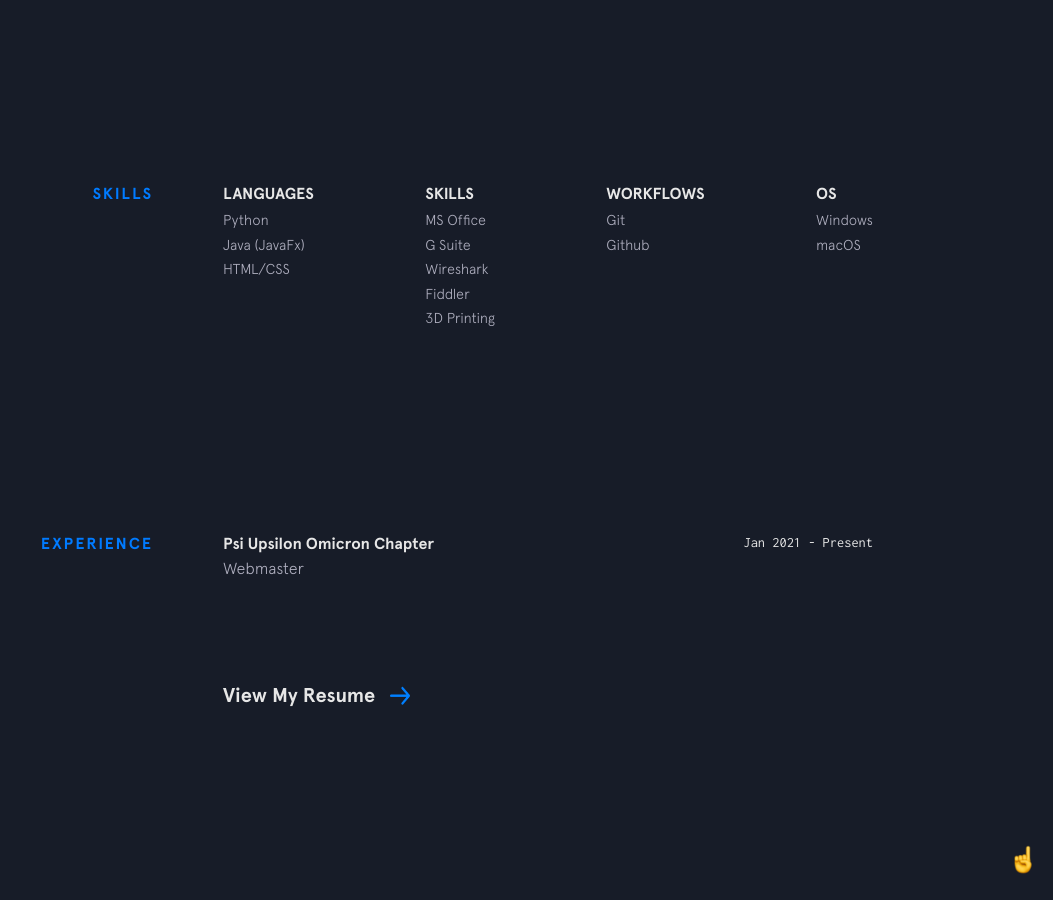
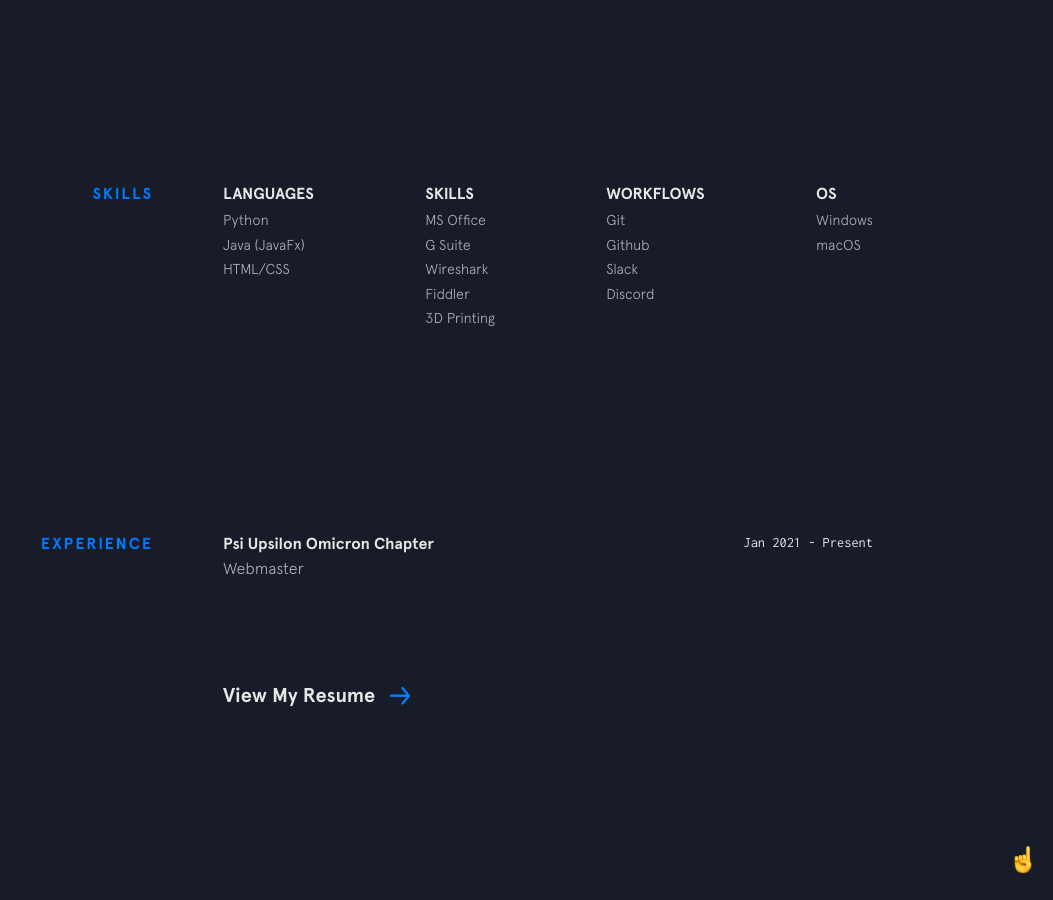
Before and after one commit to rh376/raiyanh717.github.io, a Jekyll site: the page built from index.html, in a window 1280 px wide and 900 px high, scrolled down 1288 px. Shown: the whole window, without its empty margins (227-1280 px from the left). Built offline with Jekyll 4.4.1, drawn with Linux system fonts in a browser that asks for light colours; nearby versions of some CDN libraries.

Commit message:
Edit the skills

```diff
--- a/_data/skills.yml
+++ b/_data/skills.yml
@@ -13,6 +13,8 @@ skills:
 workflows:
   - item: Git
   - item: Github
+  - item: Slack
+  - item: Discord
 
 OS:
   - item: Windows
```
